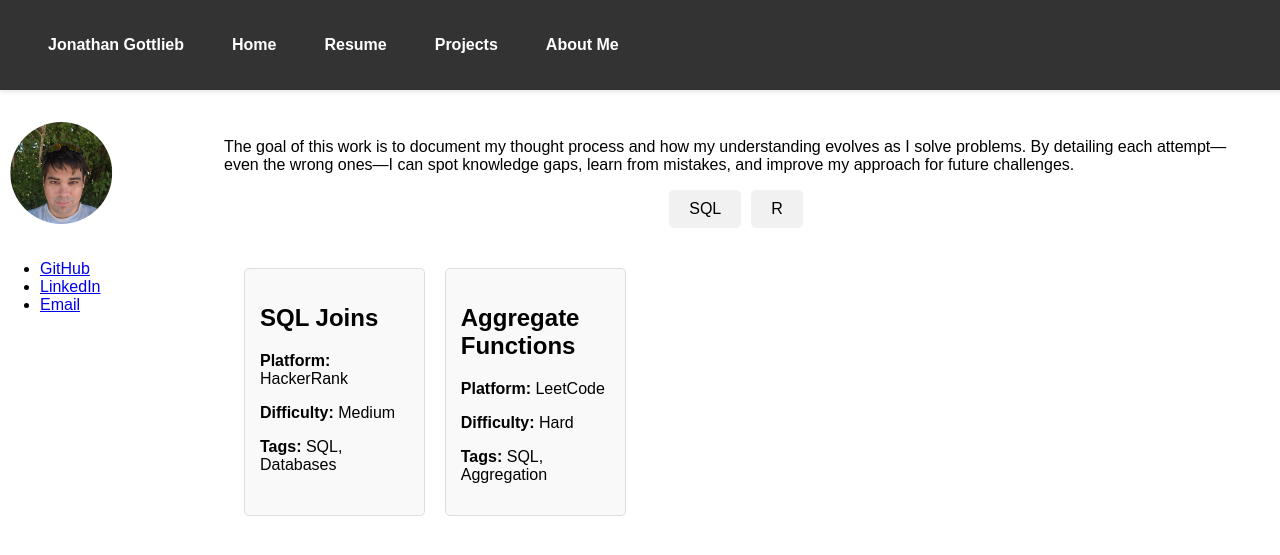
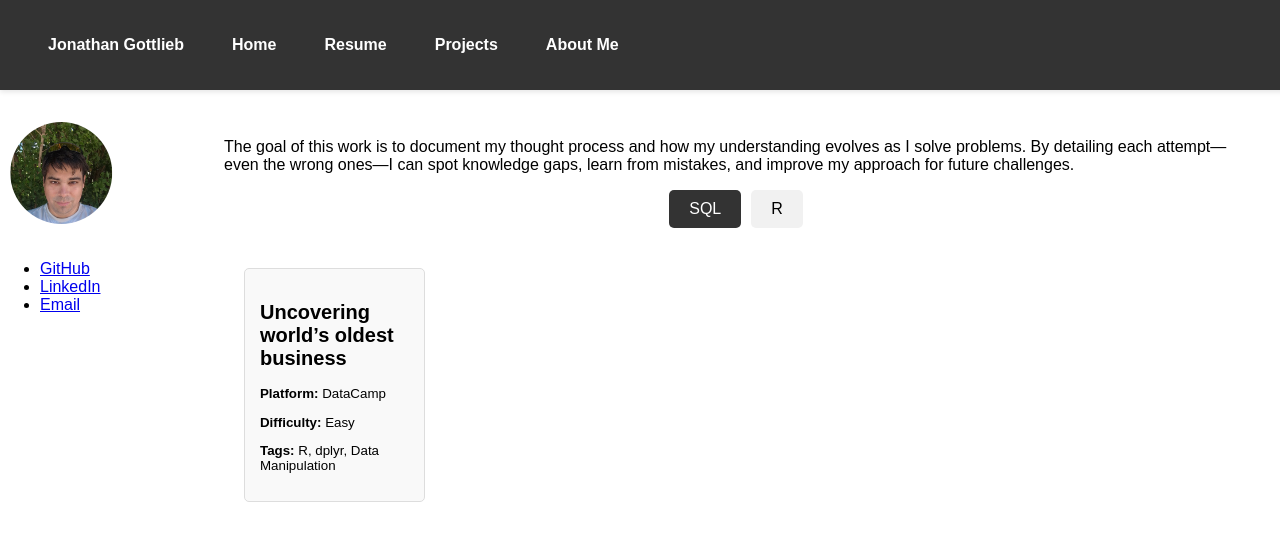
Before and after one commit to gotjon05/website_fina, a Jekyll site: the page built from projects.markdown, in a window 1280 px wide. Shown: the top 555 px of the page. Built offline with Jekyll 4.4.1, drawn with Linux system fonts in a browser that asks for light colours.

Commit message:
fixed project buttons

```diff
--- a/_config.yml
+++ b/_config.yml
@@ -1,23 +1,3 @@
-# Welcome to Jekyll!
-#
-# This config file is meant for settings that affect your whole blog, values
-# which you are expected to set up once and rarely edit after that. If you find
-# yourself editing this file very often, consider using Jekyll's data files
-# feature for the data you need to update frequently.
-#
-# For technical reasons, this file is *NOT* reloaded automatically when you use
-# 'bundle exec jekyll serve'. If you change this file, please restart the server process.
-#
-# If you need help with YAML syntax, here are some quick references for you:
-# https://learn-the-web.algonquindesign.ca/topics/markdown-yaml-cheat-sheet/#yaml
-# https://learnxinyminutes.com/docs/yaml/
-#
-# Site settings
-# These are used to personalize your new site. If you look in the HTML files,
-# you will see them accessed via {{ site.title }}, {{ site.email }}, and so on.
-# You can create any custom variable you would like, and they will be accessible
-# in the templates via {{ site.myvariable }}.
-
 title: Your awesome title
 email: your-email@example.com
 description: >- # this means to ignore newlines until "baseurl:"
@@ -27,32 +7,21 @@ description: >- # this means to ignore newlines until "baseurl:"
 baseurl: "" # the subpath of your site, e.g. /blog
 url: "https://gotjon.com" # the base hostname & protocol for your site, e.g. http://example.com
 twitter_username: jekyllrb
-github_username:  jekyll
+github_username: jekyll
 
 # Build settings
 # theme: minima
 plugins:
   - jekyll-feed
   - jekyll-include-cache
-# Exclude from processing.
-# The following items will not be processed, by default.
-# Any item listed under the `exclude:` key here will be automatically added to
-# the internal "default list".
-#
-# Excluded items can be processed by explicitly listing the directories or
-# their entries' file path in the `include:` list.
-#
+
+# Exclude from processing
 exclude:
   - README.md
   - Gemfile
   - Gemfile.lock
-#   - .sass-cache/
-#   - .jekyll-cache/
-#   - gemfiles/
-#   - Gemfile
-#   - Gemfile.lock
-#   - node_modules/
-#   - vendor/bundle/
-#   - vendor/cache/
-#   - vendor/gems/
-#   - vendor/ruby/
+
+# Define collections
+collections:
+  projects:
+    output: true
--- a/_includes/project_layout.html
+++ b/_includes/project_layout.html
@@ -5,36 +5,38 @@
 
 <div class="grid-container" id="sql-grid">
   <section class="grid">
-    <!-- Example for SQL -->
-    <article class="challenge-card">
-      <h2>SQL Joins</h2>
-      <p><strong>Platform:</strong> HackerRank</p>
-      <p><strong>Difficulty:</strong> Medium</p>
-      <p><strong>Tags:</strong> SQL, Databases</p>
-    </article>
-    <article class="challenge-card">
-      <h2>Aggregate Functions</h2>
-      <p><strong>Platform:</strong> LeetCode</p>
-      <p><strong>Difficulty:</strong> Hard</p>
-      <p><strong>Tags:</strong> SQL, Aggregation</p>
-    </article>
+    {% for project in site.projects %}
+      {% if project.category == "SQL" %}
+        <button class="challenge-card" onclick="location.href='{{ project.link }}'">
+          <h2>{{ project.title }}</h2>
+          <p><strong>Platform:</strong> {{ project.platform }}</p>
+          <p><strong>Difficulty:</strong> {{ project.difficulty }}</p>
+          <p><strong>Tags:</strong>
+            {% for tag in project.tags %}
+              <span>{{ tag }}</span>{% if forloop.last == false %}, {% endif %}
+            {% endfor %}
+          </p>
+        </button>
+      {% endif %}
+    {% endfor %}
   </section>
 </div>
 
 <div class="grid-container hidden" id="r-grid">
   <section class="grid">
-    <!-- Example for R -->
-    <article class="challenge-card">
-      <h2>Data Manipulation with dplyr</h2>
-      <p><strong>Platform:</strong> DataCamp</p>
-      <p><strong>Difficulty:</strong> Easy</p>
-      <p><strong>Tags:</strong> R, dplyr, Data Manipulation</p>
-    </article>
-    <article class="challenge-card">
-      <h2>Data Visualization with ggplot2</h2>
-      <p><strong>Platform:</strong> Coursera</p>
-      <p><strong>Difficulty:</strong> Medium</p>
-      <p><strong>Tags:</strong> R, ggplot2, Visualization</p>
-    </article>
+    {% for project in site.projects %}
+      {% if project.category == "R" %}
+        <button class="challenge-card" onclick="location.href='{{ project.link }}'">
+          <h2>{{ project.title }}</h2>
+          <p><strong>Platform:</strong> {{ project.platform }}</p>
+          <p><strong>Difficulty:</strong> {{ project.difficulty }}</p>
+          <p><strong>Tags:</strong>
+            {% for tag in project.tags %}
+              <span>{{ tag }}</span>{% if forloop.last == false %}, {% endif %}
+            {% endfor %}
+          </p>
+        </button>
+      {% endif %}
+    {% endfor %}
   </section>
 </div>
--- /dev/null
+++ b/_projects/Worlds_oldest_business.md
@@ -0,0 +1,11 @@
+---
+title: Uncovering world’s oldest business
+platform: DataCamp
+difficulty: Easy
+tags:
+  - R
+  - dplyr
+  - Data Manipulation
+category: SQL
+link: /projects/Worlds_oldest_business
+---
--- a/assets/js/script.js
+++ b/assets/js/script.js
@@ -1,19 +1,31 @@
+// Function to show the selected grid and update the active tab
 function showGrid(gridId) {
   const grids = document.querySelectorAll('.grid-container');
   const tabs = document.querySelectorAll('.tab-button');
 
   // Hide all grids
   grids.forEach(grid => grid.classList.add('hidden'));
-  // Show the selected grid
-  document.getElementById(`${gridId}-grid`).classList.remove('hidden');
+
+  // Show the selected grid if it exists
+  const targetGrid = document.getElementById(`${gridId}-grid`);
+  if (targetGrid) {
+    targetGrid.classList.remove('hidden');
+  } else {
+    console.warn(`Grid with ID "${gridId}-grid" not found.`);
+  }
 
   // Remove 'active' class from all tabs
   tabs.forEach(tab => tab.classList.remove('active'));
+
   // Add 'active' class to the clicked tab
-  event.target.classList.add('active');
+  const clickedTab = document.querySelector(`button[onclick="showGrid('${gridId}')"]`);
+  if (clickedTab) {
+    clickedTab.classList.add('active');
+  }
 }
 
-// Show the SQL tab by default on page load
+// Set the default tab on page load
 document.addEventListener('DOMContentLoaded', () => {
-  showGrid('sql');
+  const defaultGrid = document.getElementById('sql-grid') ? 'sql' : 'r';
+  showGrid(defaultGrid);
 });
```
Also changed, not shown: _projects/cleaning_postgresql.md (added, +11 -0 lines), 3 other files.
